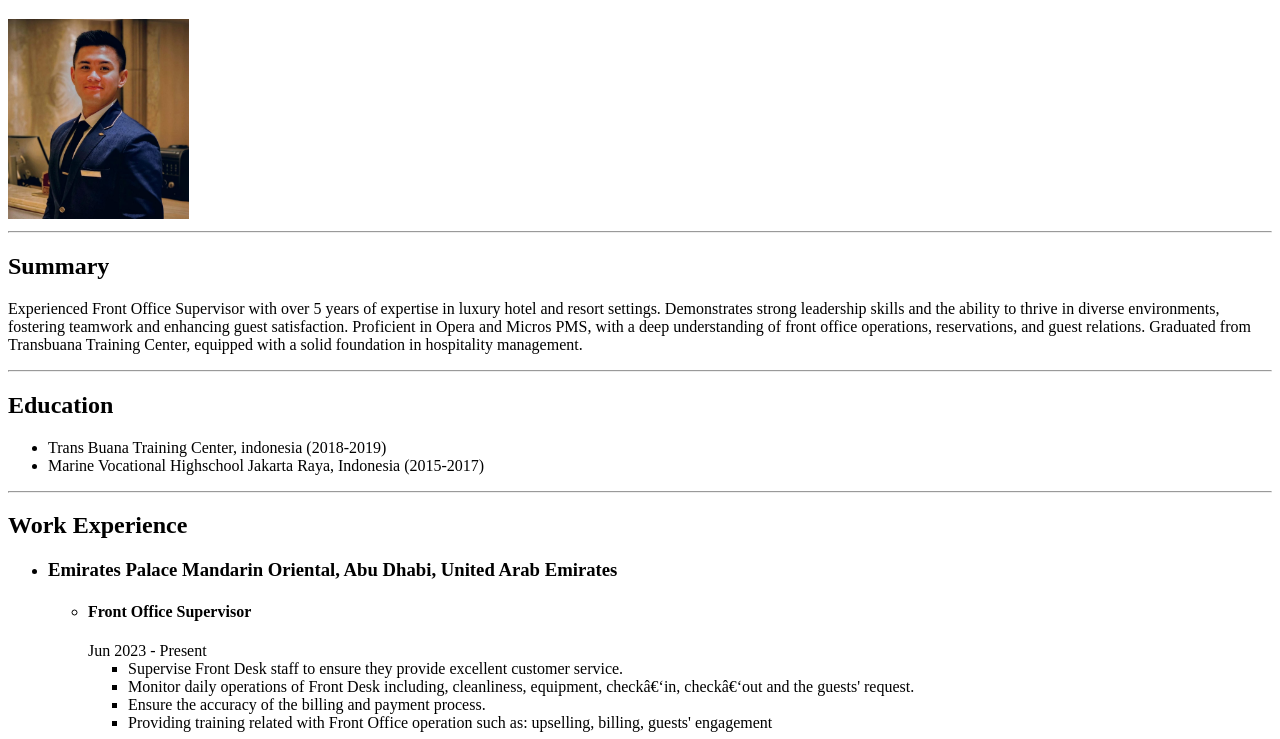
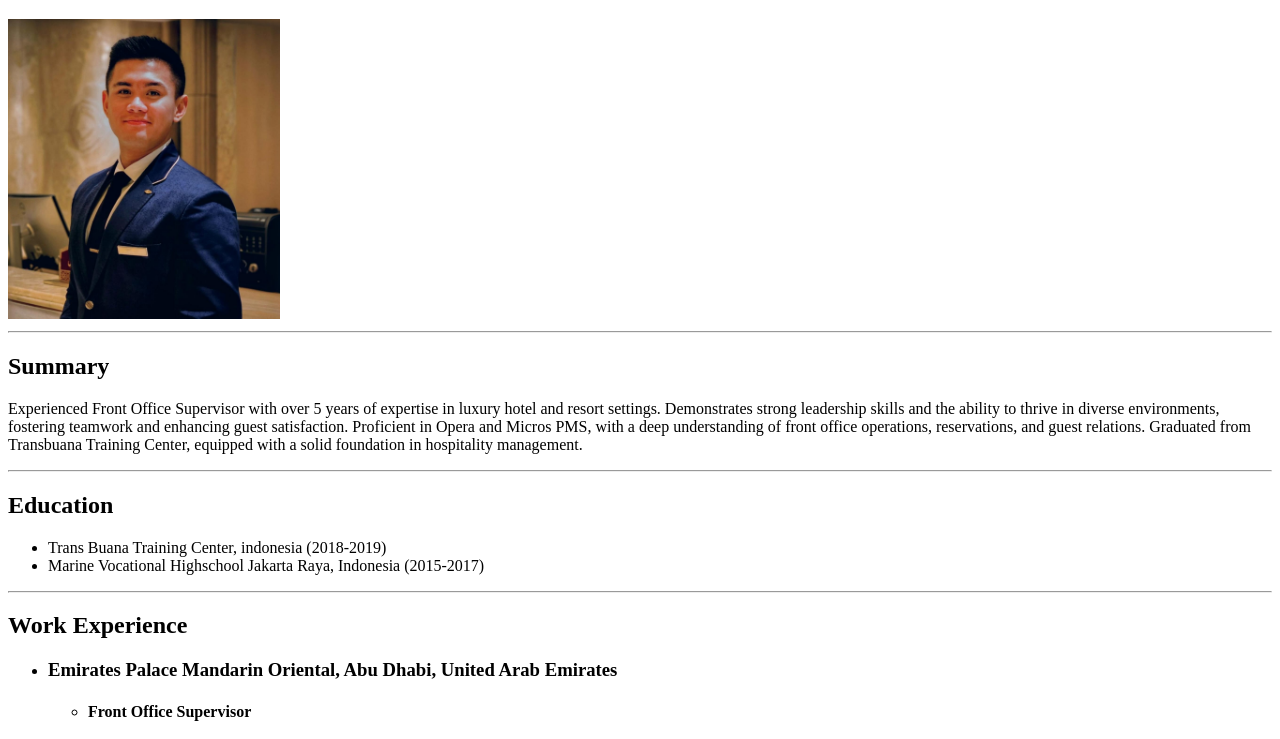
Before and after one commit to timanuelle/Capstone-Project.html, a plain HTML site: page index.html in a window 1280 px wide. Shown: the part 61-800 px from the top of the page. Drawn offline with Linux system fonts and the light colour scheme.

Commit message:
Update index.html

```diff
--- a/index.html
+++ b/index.html
@@ -7,7 +7,7 @@
 
     <body>
       <h1>Teja Yusuf Imanuel</h1>
-      <img src="./picture/Teja.jpeg" alt="Teja Yusuf Imanuel" height =200>
+      <img src="./picture/Teja.jpeg" alt="Teja Yusuf Imanuel" height =300>
       <hr>
 
 
```
